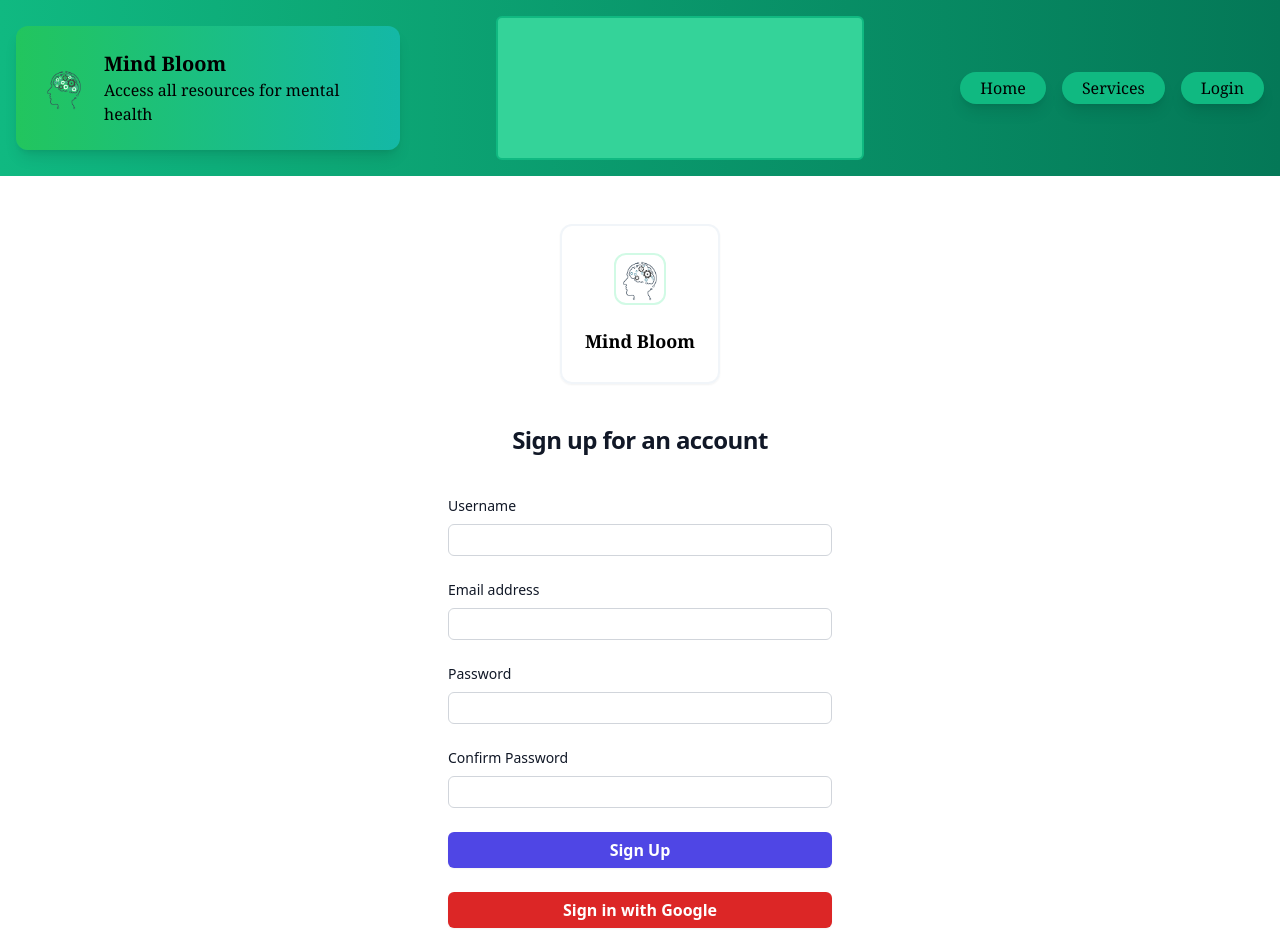
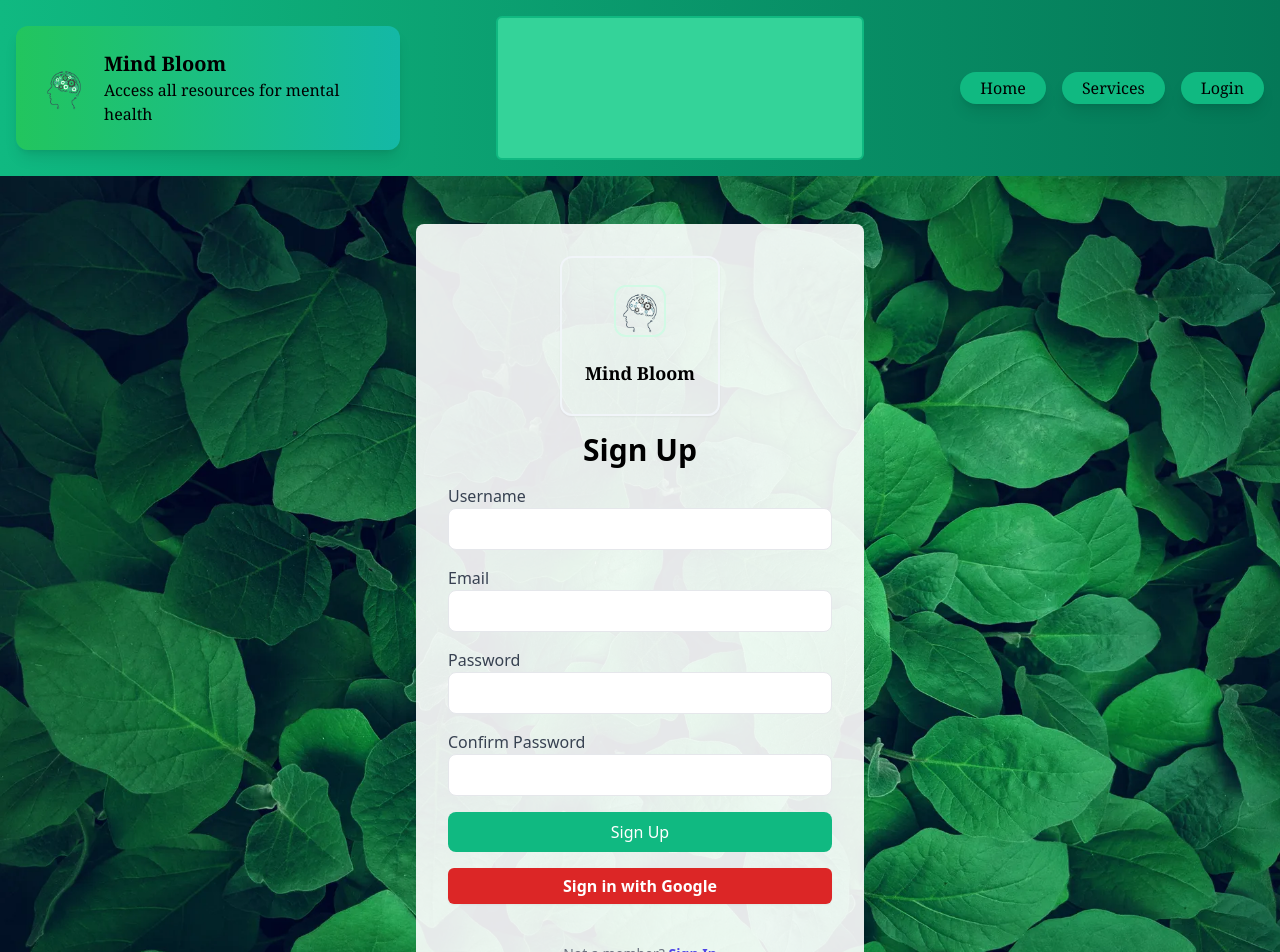
Before and after one commit to julianDalban/mental-health-app, a React (Create React App) app in the folder mind-bloom/: page /signup in a window 1280 px wide. Shown: the top 952 px of the page. Built offline with nearby package versions, Linux system fonts and the light colour scheme; no server answers.

Commit message:
styled sign up page

```diff
--- a/mind-bloom/src/containers/form.js
+++ b/mind-bloom/src/containers/form.js
@@ -1,9 +1,9 @@
 import React, { useState } from 'react';
-import { Link, useNavigate } from 'react-router-dom';
+import { useNavigate, Link } from 'react-router-dom';
 import { auth } from '../config/firebase';
 import { signInWithEmailAndPassword, createUserWithEmailAndPassword, signInWithPopup, GoogleAuthProvider, updateProfile } from 'firebase/auth';
 import LogoNoText from '../components/LogoNoDescription';
-
+import Green from './../pictures/Green.jpg';
 
 const AuthForm = ({ isSignUp }) => {
   const navigate = useNavigate();
@@ -28,136 +28,74 @@ const AuthForm = ({ isSignUp }) => {
       return;
     }
 
-    try {
-      if (isSignUp) {
-        const userCredential = await createUserWithEmailAndPassword(auth, email, password);
-        await updateProfile(userCredential.user, { displayName: username });
-        alert('Sign up successful!');
-      } else {
-        await signInWithEmailAndPassword(auth, email, password);
-        alert('Sign in successful!');
-      }
-      navigate('/');
-    } catch (err) {
-      alert(err.message);
-    }
+    // Handle form submission logic here
   };
 
-  const handleGoogleSignIn = async () => {
-    const provider = new GoogleAuthProvider();
-    try {
-      await signInWithPopup(auth, provider);
-      alert('Signed in with Google successfully!');
-      navigate('/');
-    } catch (err) {
-      alert(err.message);
-    }
+  const handleGoogleSignIn = () => {
+    // Handle Google sign-in logic here
   };
 
   return (
-    <div className="flex min-h-full flex-col justify-center px-6 py-12 lg:px-8">
-      <div className="sm:mx-auto sm:w-full sm:max-w-sm">
-        <LogoNoText/>
-        <h2 className="mt-10 text-center text-2xl font-bold tracking-tight text-gray-900">
-          {isSignUp ? 'Sign up for an account' : 'Sign in to your account'}
-        </h2>
+    <div className="relative flex flex-col items-center justify-center min-h-screen bg-cover bg-center py-12" style={{ backgroundImage: `url(${Green})` }}>
+      <div className="relative z-10 bg-white bg-opacity-90 p-8 rounded-lg shadow-lg max-w-md w-full">
+        <div className="flex justify-center mb-4">
+          <LogoNoText />
         </div>
-
-      <div className="mt-10 sm:mx-auto sm:w-full sm:max-w-sm">
-        <form className="space-y-6" onSubmit={onFinish}>
+        <h1 className="text-3xl font-bold mb-4 text-center">{isSignUp ? 'Sign Up' : 'Login'}</h1>
+        <form onSubmit={onFinish}>
           {isSignUp && (
-            <div>
-              <div className="flex items-center justify-between">
-                <label htmlFor="username" className="block text-sm font-medium text-gray-900">
-                  Username
-                </label>
-              </div>
-              <div className="mt-2">
+            <div className="mb-4">
+              <label className="block text-gray-700">Username</label>
               <input
                 type="text"
                 name="username"
-                  id="username"
-                  autoComplete="username"
                 value={username}
                 onChange={handleChange}
+                className="w-full p-2 border rounded-lg"
                 required
-                  className="block w-full rounded-md bg-white px-3 py-1.5 text-base text-gray-900 outline outline-1 -outline-offset-1 outline-gray-300 placeholder:text-gray-400 focus:outline-2 focus:-outline-offset-2 focus:outline-indigo-600 sm:text-sm"
               />
             </div>
-            </div>
           )}
-
-          <div>
-            <label htmlFor="email" className="block text-sm font-medium text-gray-900">
-              Email address
-            </label>
-            <div className="mt-2">
+          <div className="mb-4">
+            <label className="block text-gray-700">Email</label>
             <input
               type="email"
               name="email"
-                id="email"
-                autoComplete="email"
               value={email}
               onChange={handleChange}
+              className="w-full p-2 border rounded-lg"
               required
-                className="block w-full rounded-md bg-white px-3 py-1.5 text-base text-gray-900 outline outline-1 -outline-offset-1 outline-gray-300 placeholder:text-gray-400 focus:outline-2 focus:-outline-offset-2 focus:outline-indigo-600 sm:text-sm"
             />
           </div>
-          </div>
-
-          <div>
-            <div className="flex items-center justify-between">
-              <label htmlFor="password" className="block text-sm font-medium text-gray-900">
-                Password
-              </label>
-            </div>
-            <div className="mt-2">
+          <div className="mb-4">
+            <label className="block text-gray-700">Password</label>
             <input
               type="password"
               name="password"
-                id="password"
-                autoComplete="current-password"
               value={password}
               onChange={handleChange}
+              className="w-full p-2 border rounded-lg"
               required
-                className="block w-full rounded-md bg-white px-3 py-1.5 text-base text-gray-900 outline outline-1 -outline-offset-1 outline-gray-300 placeholder:text-gray-400 focus:outline-2 focus:-outline-offset-2 focus:outline-indigo-600 sm:text-sm"
             />
           </div>
-          </div>
-
           {isSignUp && (
-            <div>
-              <div className="flex items-center justify-between">
-                <label htmlFor="confirmPassword" className="block text-sm font-medium text-gray-900">
-                  Confirm Password
-                </label>
-              </div>
-              <div className="mt-2">
+            <div className="mb-4">
+              <label className="block text-gray-700">Confirm Password</label>
               <input
                 type="password"
                 name="confirmPassword"
-                  id="confirmPassword"
-                  autoComplete="current-password"
                 value={confirmPassword}
                 onChange={handleChange}
+                className="w-full p-2 border rounded-lg"
                 required
-                  className="block w-full rounded-md bg-white px-3 py-1.5 text-base text-gray-900 outline outline-1 -outline-offset-1 outline-gray-300 placeholder:text-gray-400 focus:outline-2 focus:-outline-offset-2 focus:outline-indigo-600 sm:text-sm"
               />
             </div>
-            </div>
           )}
-
-          <div>
-            <button
-              type="submit"
-              className="flex w-full justify-center rounded-md bg-indigo-600 px-3 py-1.5 text-base font-semibold text-white shadow-sm hover:bg-indigo-500 focus-visible:outline focus-visible:outline-2 focus-visible:outline-offset-2 focus-visible:outline-indigo-600"
-            >
-              {isSignUp ? 'Sign Up' : 'Sign In'}
+          <button type="submit" className="w-full bg-emerald-500 text-white p-2 rounded-lg hover:bg-emerald-600 transition duration-300">
+            {isSignUp ? 'Sign Up' : 'Login'}
           </button>
-          </div>
         </form>
-
-        <div className="mt-6">
+        <div className="mt-4">
           <button
             onClick={handleGoogleSignIn}
             className="flex w-full justify-center rounded-md bg-red-600 px-3 py-1.5 text-base font-semibold text-white shadow-sm hover:bg-red-500 focus-visible:outline focus-visible:outline-2 focus-visible:outline-offset-2 focus-visible:outline-red-600"
```
Lines whose indentation alone changed are shown as unchanged.
